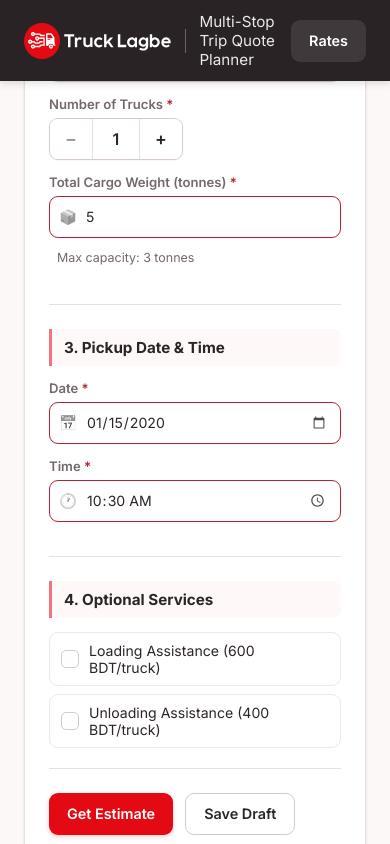
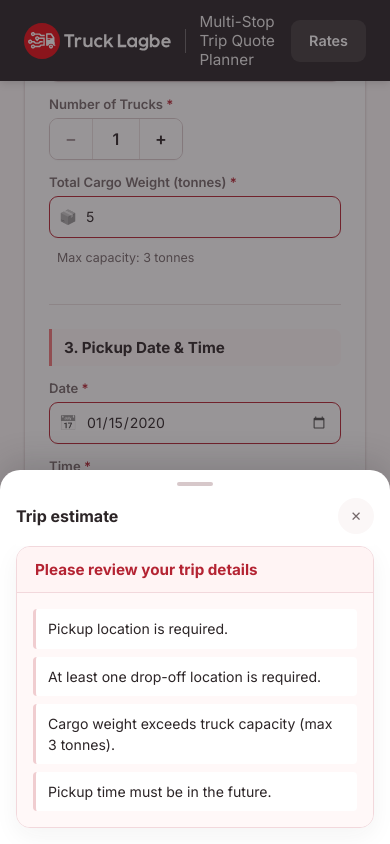
Before and after one commit to kazi331/qoute-planner, an Angular app: page / in a window 390 px wide. Both pictures are taken after typing "5", "2020-01-15", "10:30" into the empty fields and a click on the button "Get Estimate". Shown: the part 504-1348 px from the top of the page. Built offline with nearby package versions, Linux system fonts and the light colour scheme.

Commit message:
feat: implement quote drawer functionality and enhance UI interactions

```diff
--- a/src/app/components/trip-planner/trip-planner.component.html
+++ b/src/app/components/trip-planner/trip-planner.component.html
@@ -179,7 +179,7 @@
         <!-- Action buttons -->
         <div class="form-actions">
           <button type="submit" class="btn btn-primary">
-            Get Estimate
+            {{ hasCurrentEstimate ? 'Show Estimation' : 'Get Estimate' }}
           </button>
           <button type="button" class="btn btn-secondary" (click)="saveDraft()" [disabled]="!formHasContent">
             Save Draft
@@ -198,7 +198,19 @@
     </section>
 
     <!-- Right Panel: Quote Result -->
-    <section class="quote-panel">
+    @if (quoteDrawerOpen) {
+    <button type="button" class="quote-drawer-backdrop" aria-label="Close quote drawer"
+      (click)="closeQuoteDrawer()"></button>
+    }
+    <section class="quote-panel" [class.mobile-drawer-open]="quoteDrawerOpen" aria-label="Trip estimate">
+      <div class="quote-drawer-heading">
+        <div class="quote-drawer-handle" aria-hidden="true"></div>
+        <div class="quote-drawer-title-row">
+          <h2>Trip estimate</h2>
+          <button type="button" class="quote-drawer-close" aria-label="Close quote drawer"
+            (click)="closeQuoteDrawer()">✕</button>
+        </div>
+      </div>
       @switch (quoteState.status) {
       @case ('idle') {
       <div class="quote-empty">
--- a/src/app/components/trip-planner/trip-planner.component.scss
+++ b/src/app/components/trip-planner/trip-planner.component.scss
@@ -66,7 +66,6 @@ $shadow-lg: 0 4px 12px rgba(0, 0, 0, 0.1);
     opacity: 0.9;
   }
 }
-
 .btn-save-draft-header {
   min-height: 38px;
   padding: 8px 14px;
--- a/src/app/components/trip-planner/trip-planner.component.ts
+++ b/src/app/components/trip-planner/trip-planner.component.ts
@@ -28,6 +28,7 @@ export class TripPlannerComponent implements OnInit, OnDestroy {
   form!: FormGroup;
   readonly initialDropoffControl = new FormControl<LocationId | null>(null, Validators.required);
   quoteState: QuoteState = { status: 'idle' };
+  quoteDrawerOpen = false;
 
   draftSaved = false;
   draftSaveTimeout: ReturnType<typeof setTimeout> | null = null;
@@ -62,6 +63,7 @@ export class TripPlannerComponent implements OnInit, OnDestroy {
         this.currentRequestId++;
         this.cancelQuote$.next();
         this.quoteState = { status: 'idle' };
+        this.quoteDrawerOpen = false;
       } else if (this.quoteState.status === 'success') {
         const currentConfig = JSON.stringify(this.getConfigFromForm());
         if (currentConfig !== this.lastQuotedConfig) {
@@ -124,6 +126,11 @@ export class TripPlannerComponent implements OnInit, OnDestroy {
     const date = this.form.get('pickupDate')?.value;
     const time = this.form.get('pickupTime')?.value;
     return this.quoteState.status === 'error' && !!date && !!time && !this.isPickupInFuture();
+  }
+
+  get hasCurrentEstimate(): boolean {
+    return this.quoteState.status === 'success'
+      && JSON.stringify(this.getConfigFromForm()) === this.lastQuotedConfig;
   }
 
   get availablePickupLocations(): Location[] {
@@ -199,6 +206,9 @@ export class TripPlannerComponent implements OnInit, OnDestroy {
   }
 
   requestQuote(): void {
+    this.quoteDrawerOpen = true;
+    if (this.hasCurrentEstimate) return;
+
     const config = this.getConfigFromForm();
     const errors = this.quoteService.validateForQuote(config);
     if (errors.length > 0) {
@@ -210,6 +220,10 @@ export class TripPlannerComponent implements OnInit, OnDestroy {
       return;
     }
     this.quoteRequest$.next(config);
+  }
+
+  closeQuoteDrawer(): void {
+    this.quoteDrawerOpen = false;
   }
 
   getConfigFromForm(): TripConfig {
@@ -275,6 +289,7 @@ export class TripPlannerComponent implements OnInit, OnDestroy {
     this.dropoffs.clear();
     this.initialDropoffControl.reset(null, { emitEvent: false });
     this.quoteState = { status: 'idle' };
+    this.quoteDrawerOpen = false;
     this.lastQuotedConfig = null;
   }
 
--- a/src/styles.scss
+++ b/src/styles.scss
@@ -16,3 +16,105 @@ html, body {
 input, select, button, textarea {
   font-family: inherit;
 }
+
+.planner-body > .quote-drawer-backdrop,
+.planner-body .quote-drawer-heading {
+  display: none;
+}
+
+@keyframes quoteDrawerEnter {
+  from {
+    transform: translateY(100%);
+  }
+  to {
+    transform: translateY(0);
+  }
+}
+
+@media (max-width: 900px) {
+  .planner-body > .quote-panel:not(.mobile-drawer-open) {
+    display: none;
+  }
+
+  .planner-body > .quote-drawer-backdrop {
+    display: block;
+    position: fixed;
+    inset: 0;
+    z-index: 1000;
+    width: 100%;
+    height: 100%;
+    padding: 0;
+    border: 0;
+    background: rgba(41, 35, 38, 0.48);
+  }
+
+  .planner-body > .quote-panel.mobile-drawer-open {
+    position: fixed;
+    inset: auto 0 0;
+    z-index: 1001;
+    max-height: min(82vh, 720px);
+    overflow-y: auto;
+    overscroll-behavior: contain;
+    padding: 8px 16px calc(16px + env(safe-area-inset-bottom));
+    border-radius: 20px 20px 0 0;
+    background: palette.$surface;
+    box-shadow: 0 -8px 32px rgba(41, 35, 38, 0.18);
+    animation: quoteDrawerEnter 240ms cubic-bezier(0.2, 0.8, 0.2, 1) both;
+  }
+
+  .planner-body .quote-drawer-heading {
+    display: block;
+    position: sticky;
+    top: -8px;
+    z-index: 1;
+    padding: 4px 0 12px;
+    background: palette.$surface;
+  }
+
+  .planner-body .quote-drawer-handle {
+    width: 36px;
+    height: 4px;
+    margin: 0 auto 12px;
+    border-radius: 999px;
+    background: palette.$border-strong;
+  }
+
+  .planner-body .quote-drawer-title-row {
+    display: flex;
+    align-items: center;
+    justify-content: space-between;
+
+    h2 {
+      margin: 0;
+      color: palette.$text;
+      font-size: 1rem;
+    }
+  }
+
+  .planner-body .quote-drawer-close {
+    display: grid;
+    place-items: center;
+    width: 36px;
+    height: 36px;
+    border: 0;
+    border-radius: 50%;
+    background: palette.$surface-muted;
+    color: palette.$text-muted;
+    cursor: pointer;
+
+    &:focus-visible {
+      outline: 3px solid rgba(palette.$brand, 0.24);
+      outline-offset: 2px;
+    }
+  }
+
+  .planner-body > .quote-panel.mobile-drawer-open .quote-loading {
+    padding: 24px 20px;
+  }
+}
+
+@media (prefers-reduced-motion: reduce) {
+  .planner-body > .quote-panel.mobile-drawer-open {
+    animation: none;
+  }
+}
```
Also changed, not shown: 1 other file (tests, documents, lock files or other folders).
